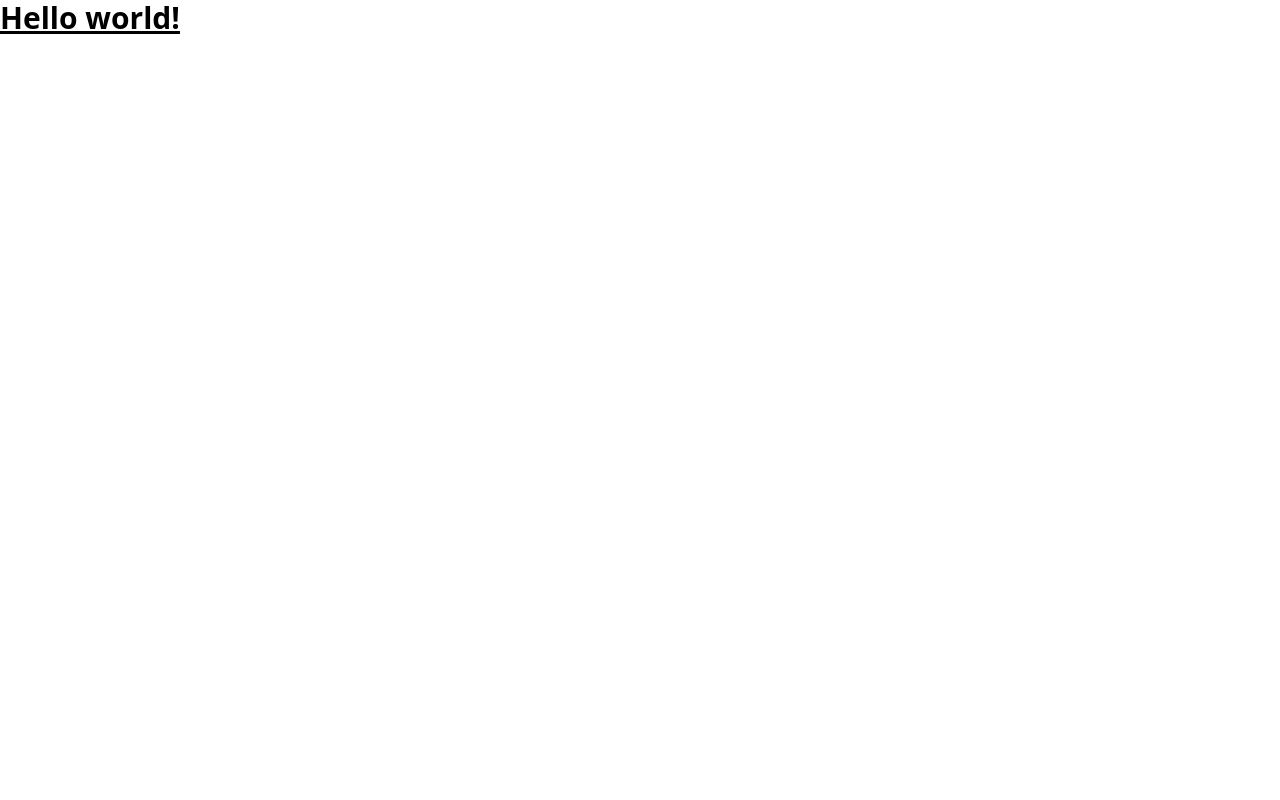
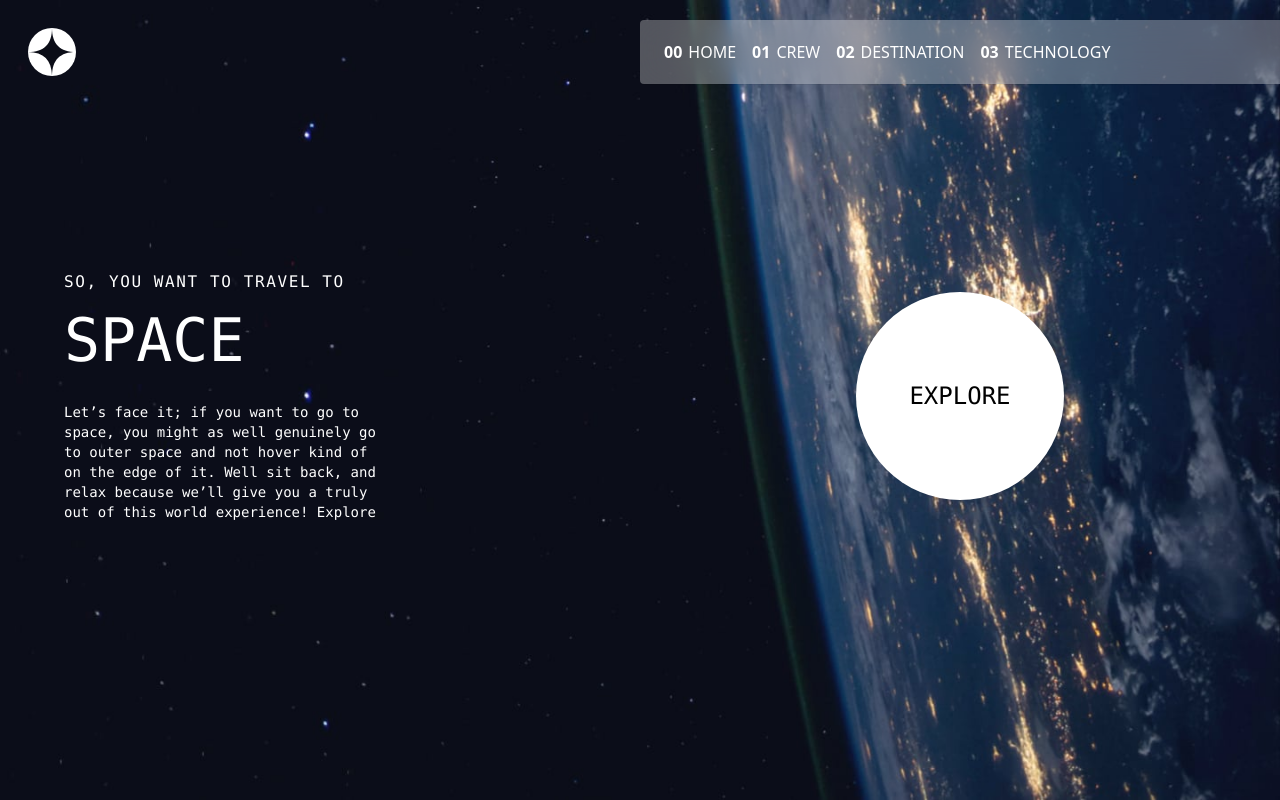
Before and after one commit to jackfros-glitch/GHWCloud, a website built with Parcel: page src/index.html in a window 1280 px wide. Built offline with nearby package versions, Linux system fonts and the light colour scheme.

Commit message:
landing Page.

```diff
--- a/package.json
+++ b/package.json
@@ -3,7 +3,10 @@
   "version": "1.0.0",
   "main": "index.js",
   "scripts": {
-    "test": "echo \"Error: no test specified\" && exit 1"
+    "test": "echo \"Error: no test specified\" && exit 1",
+    "dev": "parcel src/index.html",
+    "build" : "parcel build"
+
   },
   "author": "",
   "license": "ISC",
--- a/src/index.html
+++ b/src/index.html
@@ -1,13 +1,66 @@
 <!doctype html>
 <html>
+
 <head>
   <meta charset="UTF-8" />
   <meta name="viewport" content="width=device-width, initial-scale=1.0" />
   <link href="./index.css" type="text/css" rel="stylesheet" />
+  <title>Global Hack week | Cloud</title>
 </head>
-  <body class="">
-    <h1 class="text-3xl font-bold underline">
-      Hello world!
-    </h1>
+
+<body class="bg-[url(./assets/home/background-home-desktop.jpg)] bg-no-repeat bg-cover bg-fixed bg-center">
+  <header>
+    <nav class="flex flex-row w-full justify-center mt-5">
+      <div class="flex-[50%]"><img class="p-2 ml-5" src="./assets/shared/logo.svg" alt=""></div>
+      <ul
+        class="flex flex-row flex-nowrap ml-auto h-16 backdrop-blur-lg bg-white/30  shadow-2xs text-white px-4 rounded-l-sm flex-[50%]">
+
+        <li class="px-2 hover:cursor-pointer  hover:border-b-2 hover:border-b-white flex flex-row items-center">
+          <a href="#" class="flex flex-row items-center"></a><span class="font-bold pr-1.5 ">00</span> HOME </a>
+        </li>
+
+
+        <li class="px-2 hover:cursor-pointer hover:border-b-2 hover:border-b-white flex flex-row items-center">
+          <a href="#" class="flex flex-row items-center"></a><span class="font-bold pr-1.5">01</span>CREW </a>
+        </li>
+
+
+        <li class="px-2 hover:cursor-pointer hover:border-b-2 hover:border-b-white flex flex-row items-center">
+          <a href="#"></a>
+          <span class="font-bold pr-1.5">02</span>DESTINATION
+          </a>
+        </li>
+
+
+        <li class="px-2 hover:cursor-pointer hover:border-b-2 hover:border-b-white flex flex-row items-center"><a
+            href="#" class=""><span class="font-bold pr-1.5">03</span>TECHNOLOGY
+          </a>
+        </li>
+
+      </ul>
+    </nav>
+  </header>
+  <main class="font-mono">
+    <div class="flex flex-row mt-28 h-[400px]">
+      <div class="flex-1/2 flex  items-center">
+        <p class="text-white ml-16 w-[50%]">
+          <span class="tracking-widest uppercase">So, you want to travel to </span><span
+            class="block text-6xl uppercase mt-4 mb-8"> Space </span>
+          <span class=" block text-sm text-white ">Let’s face it; if you want to go to space, you might as well
+            genuinely go to outer
+            space and not hover kind of on the edge of it. Well sit back, and relax because we’ll give you a truly out
+            of
+            this world experience! Explore
+          </span>
+        </p>
+      </div>
+      <div class="flex items-center justify-center flex-[50%]">
+        <div class=" flex items-center justify-center rounded-[50%] h-52 bg-white text-black w-52 uppercase text-2xl">
+          Explore
+        </div>
+      </div>
+    </div>
+  </main>
 </body>
+
 </html>
```
Also changed, not shown: src/assets/favicon-32x32.png (deleted). Lines whose indentation alone changed are shown as unchanged.
